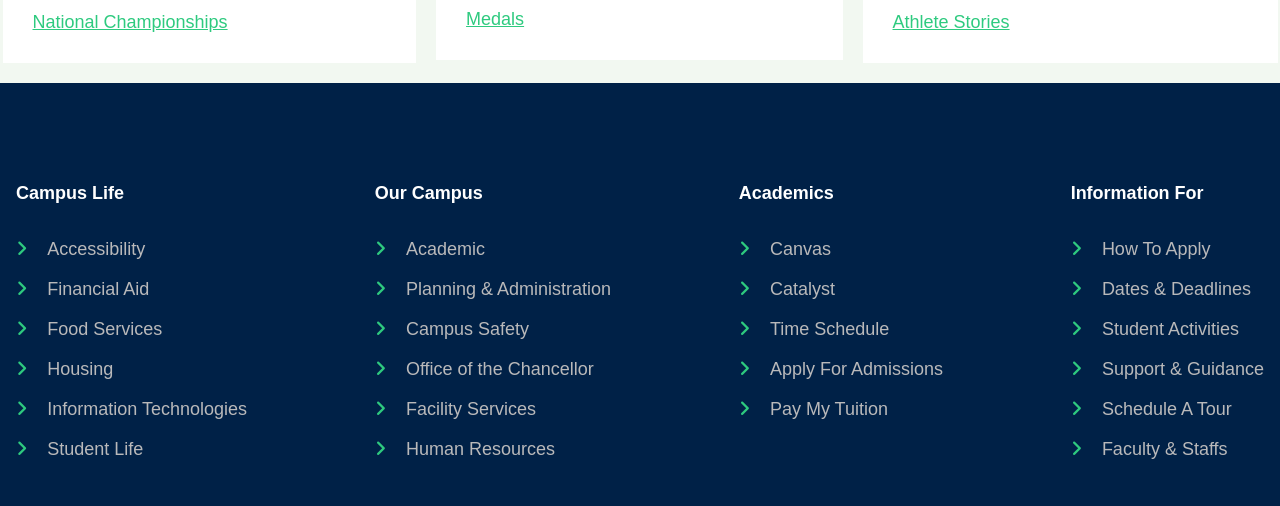
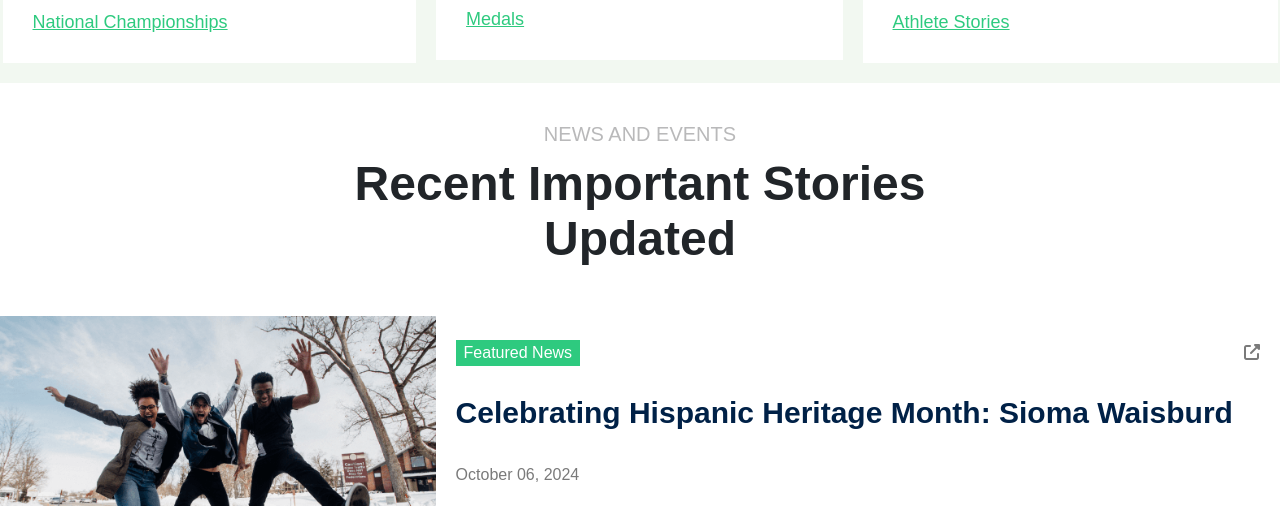
Before and after one commit to SamandarMasatov/IBN_SINO_TEXNIKUM, a plain HTML site: page index.html in a window 1280 px wide. Shown: the part 743-1249 px from the top of the page. Drawn offline with nearby package versions, Linux system fonts and the light colour scheme.

Commit message:
new yasaldi

```diff
--- a/css/main.css
+++ b/css/main.css
@@ -12,6 +12,7 @@
   font-family: 'Lexend-VariableFont_wght';
   src: url('../fonts/Lexend-VariableFont_wght.ttf');
 }
+
 
 body {
   overflow-x: hidden;
@@ -561,6 +562,81 @@ a {
 }
 /* =================sports and================ */
 
+
+/* ==================new card================= */
+.new{
+    max-width: 1296px;
+    margin: 0 auto;
+    padding: 40px 0;
+}
+
+
+.new_text{
+    max-width: 600px;
+    margin: 0 auto;
+    text-align: center;
+}
+.new_text p:nth-child(1){
+    font-size: 20px;
+    font-family: 'Lexend', sans-serif;
+    text-transform: uppercase;
+}
+.new_text h2{
+    padding-top: 10px;
+    color: #212529;
+    font-size: 48px;
+    font-family: 'Lexend', sans-serif;
+}
+
+.new_feature{
+    display: flex;
+    align-items: center;
+    padding-top: 50px;
+}
+.new_feature_img img{
+    width: 100%;
+}
+.w_feature_text{
+ padding: 0 20px;
+}
+.w_feature_btn{
+    /* display: flex; */
+    display: grid;
+    grid-template-columns: auto auto;
+    justify-content: space-between;
+    align-items: center;
+
+}
+.w_feature_btn button{
+    background-color: #2eca7f;
+    padding: 4px 8px;
+    border: none;
+    color: #fff;
+    font-size: 16px;
+    font-family: 'Lexend', sans-serif;
+}
+.new_square{
+    color: #7a7a7a;
+    transition: all 0.2s;
+}
+.new_square:hover{
+    color: #2eca7f;
+}
+
+/* ============= */
+.w_feature_subtext h2{
+    font-size: 30px;
+    font-family: 'Lexend', sans-serif;
+    color: #002147;
+    padding-top: 30px;
+}
+.new_data {
+    font-size: 16px;
+    font-family: 'Lexend', sans-serif;
+    color: #7a7a7a;
+    padding-top: 30px;
+    line-height: 30px;
+}
 /* ==========================footer start=============== */
 .footer {
   width: 100%;
--- a/index.html
+++ b/index.html
@@ -429,6 +429,36 @@
       </div>
     </div>
     <!-- =============================sports and======================= -->
+
+    <!-- ==============new card================= -->
+    <div class="new">
+      <div class="new_text">
+        <p>News and Events</p>
+        <h2>Recent Important Stories Updated</h2>
+      </div>
+
+      <div class="new_feature">
+        <div class="new_feature_img">
+          <img src="./images/new_img_1.png" alt="" />
+        </div>
+        <div class="w_feature_text">
+          <div class="w_feature_btn">
+            <button>Featured News</button>
+            <a href=""> <i  class= "new_square fa-solid fa-up-right-from-square"></i></a>
+          </div>
+          <div class="w_feature_subtext">
+            <h2>Celebrating Hispanic Heritage Month: Sioma Waisburd</h2>
+            <p class="new_data">October 06, 2024</p>
+            <p class="new_data" >
+              There are many variations of passages of Lorem Ipsum
+              available, but the majority havesu fered alteration in
+              some form, by injected humour.
+            </p>
+          </div>
+        </div>
+      </div>
+    </div>
+
     <!-- ====================================footer==================== -->
     <div class="footer_bg">
       <div class="footer">
@@ -595,11 +625,10 @@
       </div>
       <!--==============================footer school =======================-->
       <div class="footer_school">
-
         <div class="footer_canyon">
-            <div class="footer_position">
-                <img src="./images/footer_Logo.png" alt="">
-            </div>
+          <div class="footer_position">
+            <img src="./images/footer_Logo.png" alt="" />
+          </div>
           <div class="footer_schooltext">
             <p>
               Copyright© <a href="">Canyon</a>, All rights reserved.
@@ -636,7 +665,7 @@
         </div>
       </div>
     </div>
-    <!-- ===================footer==================== -->
+    <!-- ===================footer and==================== -->
 
     <!-- =================carusel cdn jquare======= -->
     <script
```
Also changed, not shown: images/new_img_1.png (added), images/new_img_2.png (added), images/new_img_3.png (added).
